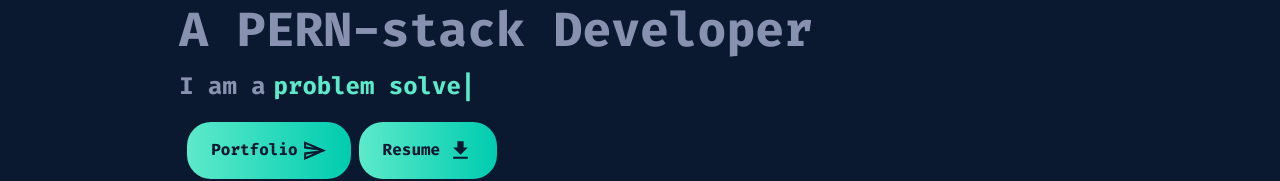
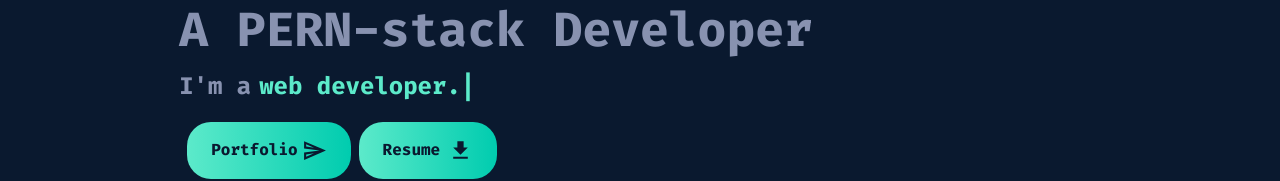
Before and after one commit to AMT98/Portfolio-Aswin, a React (Create React App) app: page / in a window 1280 px wide. Shown: the part 402-583 px from the top of the page. Built offline with nearby package versions, Linux system fonts and the light colour scheme; a web font is replaced by a local one.

Commit message:
Updated a bit on home

```diff
--- a/src/components/Home.jsx
+++ b/src/components/Home.jsx
@@ -37,17 +37,19 @@ const Home = () => {
               data-aos="fade-up"
               data-aos-duration="1300"
             >
-              I am a
+              I'm a
               <Typed
-                className="md:text-2xl sm:text-xl text-xl sm:max-w-lg font-bold py-1 ml-2 text-[#5CEACA]"
+                className="md:text-2xl sm:text-xl text-md sm:max-w-lg font-bold py-1 ml-2 text-[#5CEACA]"
                 strings={[
                   "software developer.",
                   "problem solver.",
                   "web developer.",
-                  "team player.",
+                  "passionate learner.",
+                  "adaptable multitasker.",
+                  "analytical thinker.",
                 ]}
-                typeSpeed={100}
-                backSpeed={50}
+                typeSpeed={70}
+                backSpeed={10}
                 loop
               />
             </p>
```
